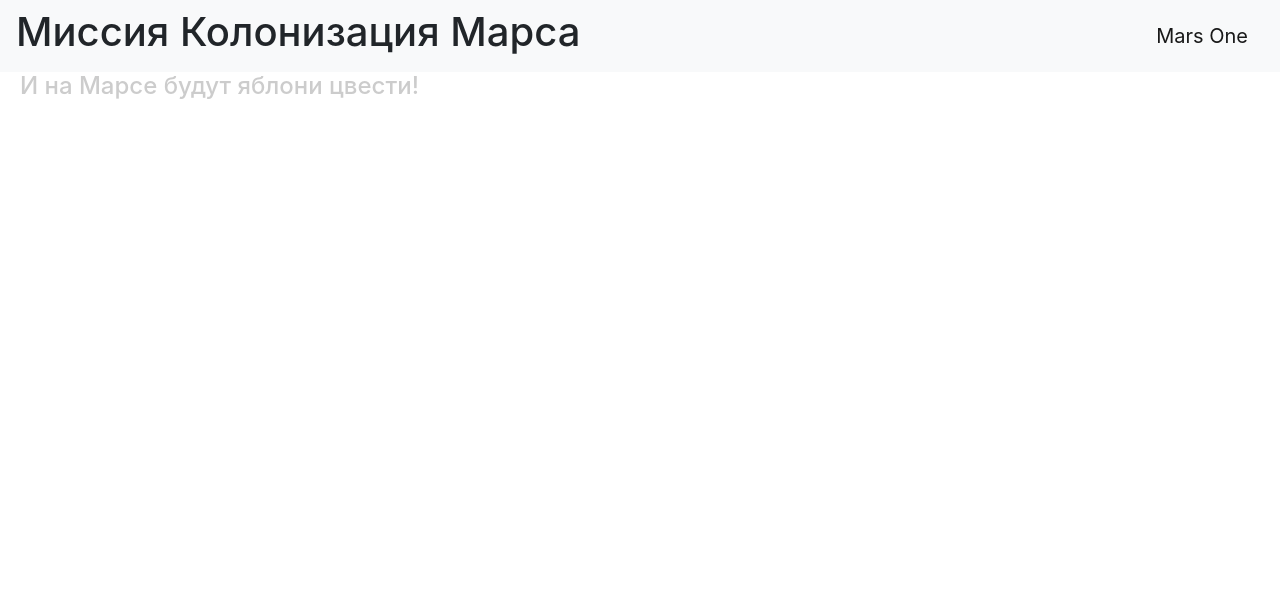
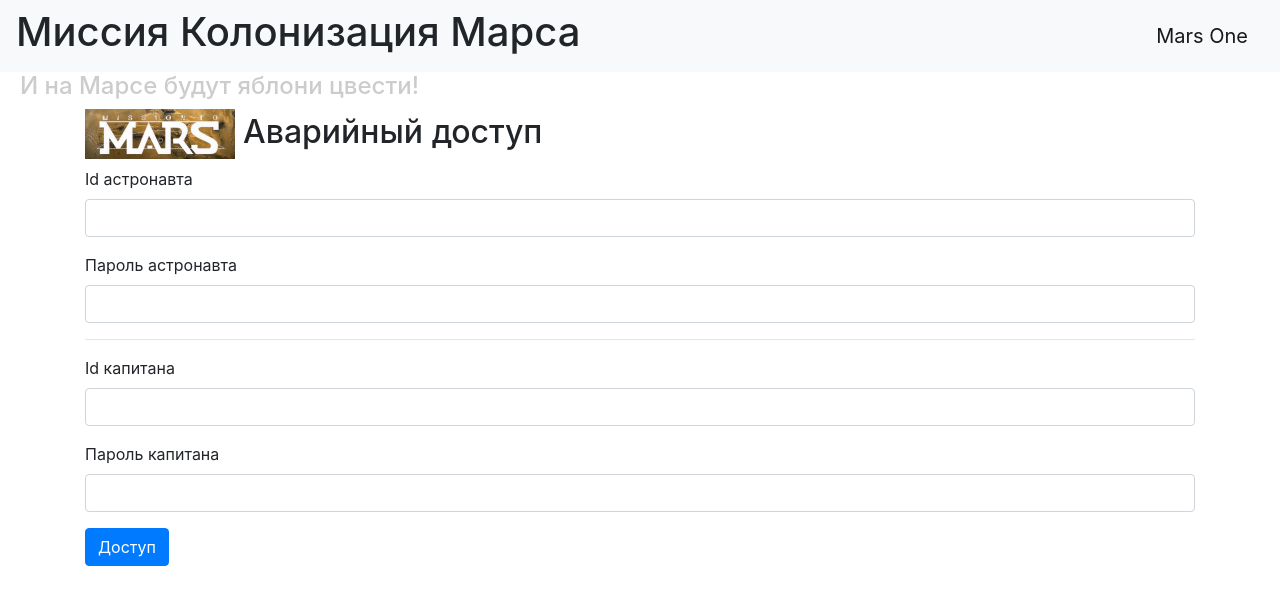
Before and after one commit to asaldele1/mars, a Flask app: page /login in a window 1280 px wide. Shown: the top 605 px of the page. Run offline with Flask 3, Linux system fonts and the light colour scheme; some libraries are stand-ins or nearby versions.

Commit message:
Задача "Двойная защита"

```diff
--- a/app.py
+++ b/app.py
@@ -1,4 +1,6 @@
-from flask import Flask, render_template, url_for
+from flask import Flask, redirect, render_template, url_for
+
+from forms.login import LoginForm
 
 app = Flask(__name__)
 app.config["SECRET_KEY"] = "yandexlyceum_secret_key"
@@ -47,5 +49,16 @@ def auto_answer():
     return render_template("auto_answer.html", **param)
 
 
+@app.route("/login", methods=["GET", "POST"])
+def login():
+    form = LoginForm()
+    if form.validate_on_submit():
+        return redirect("/success")
+    return render_template("login.html", title="Авариный доступ", form=form)
+
+@app.route("/success")
+def success():
+    return render_template("success.html", title="Успех")
+
 if __name__ == "__main__":
     app.run(port=8080)
--- /dev/null
+++ b/forms/login.py
@@ -0,0 +1,13 @@
+from flask_wtf import FlaskForm
+from wtforms import StringField, PasswordField, BooleanField, SubmitField
+from wtforms.validators import DataRequired
+
+
+class LoginForm(FlaskForm):
+    astronaut_id = StringField('Id астронавта', validators=[DataRequired()])
+    astronaut_password = PasswordField(
+        'Пароль астронавта', validators=[DataRequired()])
+    captain_id = StringField('Id капитана', validators=[DataRequired()])
+    captain_password = PasswordField(
+        'Пароль капитана', validators=[DataRequired()])
+    submit = SubmitField('Доступ')
--- a/static/css/style.css
+++ b/static/css/style.css
@@ -2,3 +2,14 @@ h4 {
     color: #cccccc;
     padding-left: 20px;
 }
+
+.add-emblem::before {
+    content: "";
+    display: inline-block;
+    margin-right: 8px;
+    width: 150px;
+    height: 50px;
+    vertical-align: middle;
+    background-image: url('../img/emblem.png');
+    background-repeat: no-repeat;
+}
--- a/templates/base.html
+++ b/templates/base.html
@@ -12,7 +12,10 @@
       integrity="sha384-Vkoo8x4CGsO3+Hhxv8T/Q5PaXtkKtu6ug5TOeNV6gBiFeWPGFN9MuhOf23Q9Ifjh"
       crossorigin="anonymous"
     />
-    <link rel="stylesheet" href="{{ url_for('static', filename='css/style.css') }}">
+    <link
+      rel="stylesheet"
+      href="{{ url_for('static', filename='css/style.css') }}"
+    />
     <title>{{ title }}</title>
   </head>
   <body>
@@ -23,6 +26,6 @@
       </nav>
     </header>
     <h4>И на Марсе будут яблони цвести!</h4>
-    {% block content %}{% endblock %}
+    <main role="main" class="container">{% block content %}{% endblock %}</main>
   </body>
 </html>
--- /dev/null
+++ b/templates/login.html
@@ -0,0 +1,38 @@
+{% extends "base.html" %} {% block content %}
+<h2 class="add-emblem">Аварийный доступ</h2>
+<form action="" method="post" novalidate>
+    {{ form.hidden_tag() }}
+    <div class="form-group">
+        {{ form.astronaut_id.label }}<br />
+        {{ form.astronaut_id(class="form-control") }} {% for err in
+        form.astronaut_id.errors %}
+        <div class="alert alert-danger">{{ err }}</div>
+        {% endfor %}
+    </div>
+    <div class="form-group">
+        {{ form.astronaut_password.label }}<br />
+        {{ form.astronaut_password(class="form-control") }} {% for err in
+        form.astronaut_password.errors %}
+        <div class="alert alert-danger">{{ err }}</div>
+        {% endfor %}
+    </div>
+    <hr />
+    <div class="form-group">
+        {{ form.captain_id.label }}<br />
+        {{ form.captain_id(class="form-control") }} {% for err in
+        form.captain_id.errors %}
+        <div class="alert alert-danger">{{ err }}</div>
+        {% endfor %}
+    </div>
+    <div class="form-group">
+        {{ form.captain_password.label }}<br />
+        {{ form.captain_password(class="form-control") }} {% for err in
+        form.captain_password.errors %}
+        <div class="alert alert-danger">{{ err }}</div>
+        {% endfor %}
+    </div>
+    <button type="submit" class="btn btn-primary">
+        {{ form.submit.label.text }}
+    </button>
+</form>
+{% endblock %}
```
Also changed, not shown: templates/success.html (added, +8 -0 lines), static/img/emblem.png (added).
